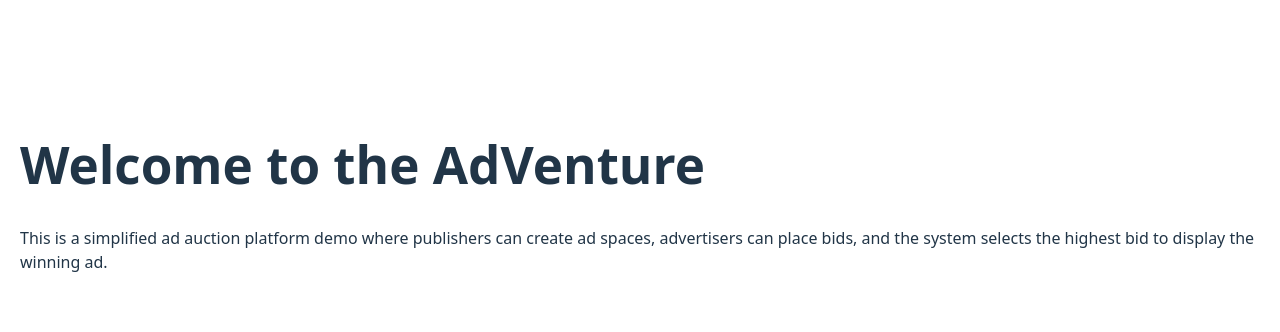
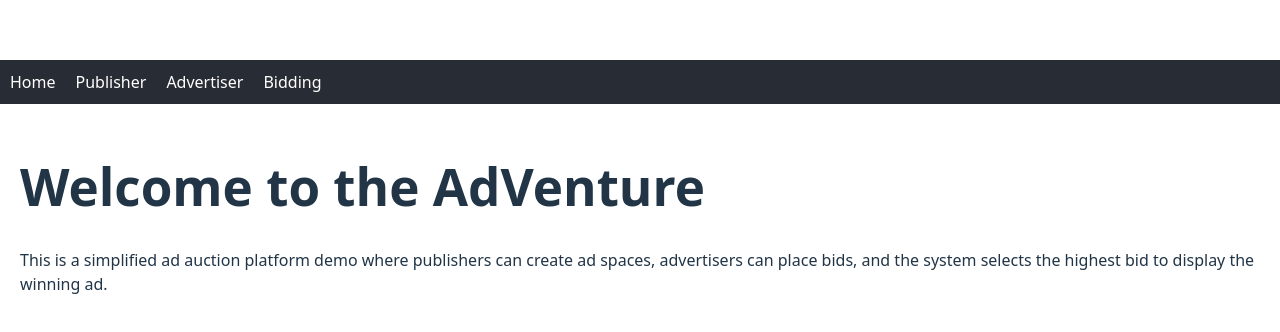
Before and after one commit to wi23b064ik/AdVenture_SEP, a React (Vite) app: page / in a window 1280 px wide. Shown: the part 204-536 px from the top of the page. Built offline with nearby package versions, Linux system fonts and the light colour scheme.

Commit message:
add navbar for easier access

```diff
--- a/src/App.tsx
+++ b/src/App.tsx
@@ -7,12 +7,14 @@ import AdvertiserPage from "./pages/AdvertiserPage";
 import HomePage from "./pages/HomePage";
 import PublisherPage from "./pages/PublisherPage";
 import BiddingPage from "./pages/BiddingPage";
+import Navbar from "./pages/NavBar";
 
 //root react component: App.tsx - entry point for the application
 function App() {
   return (
     /*all possible rootes:*/
     <Router>
+      <Navbar />
       {/*defines individual routes within the application*/}
       <Routes>
         {/*connect URL path to Page.tsx component*/}
--- /dev/null
+++ b/src/pages/NavBar.tsx
@@ -0,0 +1,12 @@
+import { Link } from "react-router-dom";
+
+export default function Navbar() {
+  return (
+    <nav style={{ padding: "10px", backgroundColor: "#282c34" }}>
+      <Link to="/" style={{ color: "white", marginRight: "20px" }}>Home</Link>
+      <Link to="/publisher" style={{ color: "white", marginRight: "20px" }}>Publisher</Link>
+      <Link to="/advertiser" style={{ color: "white", marginRight: "20px" }}>Advertiser</Link>
+      <Link to="/bidding" style={{ color: "white" }}>Bidding</Link>
+    </nav>
+  );
+}
```
